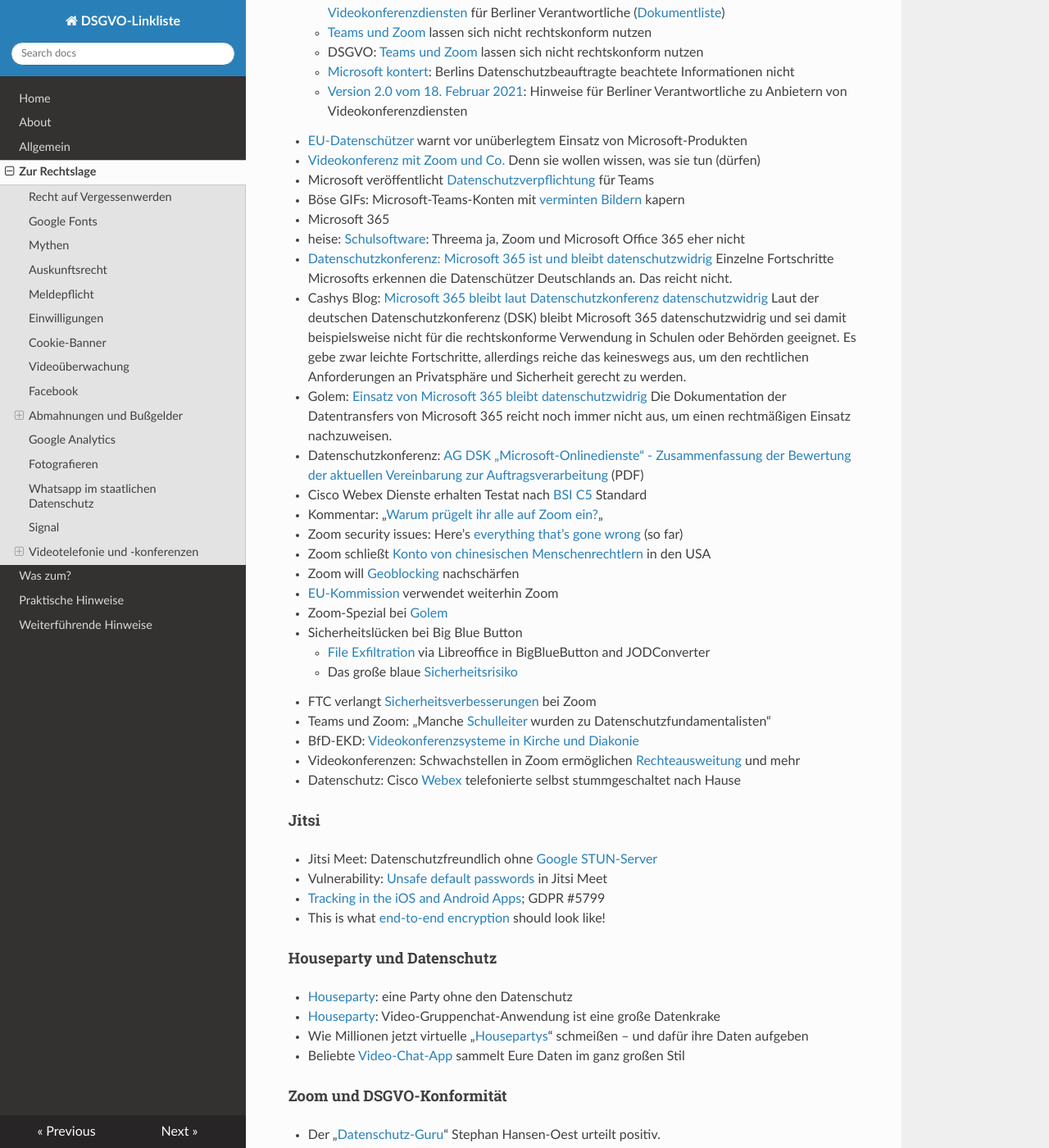
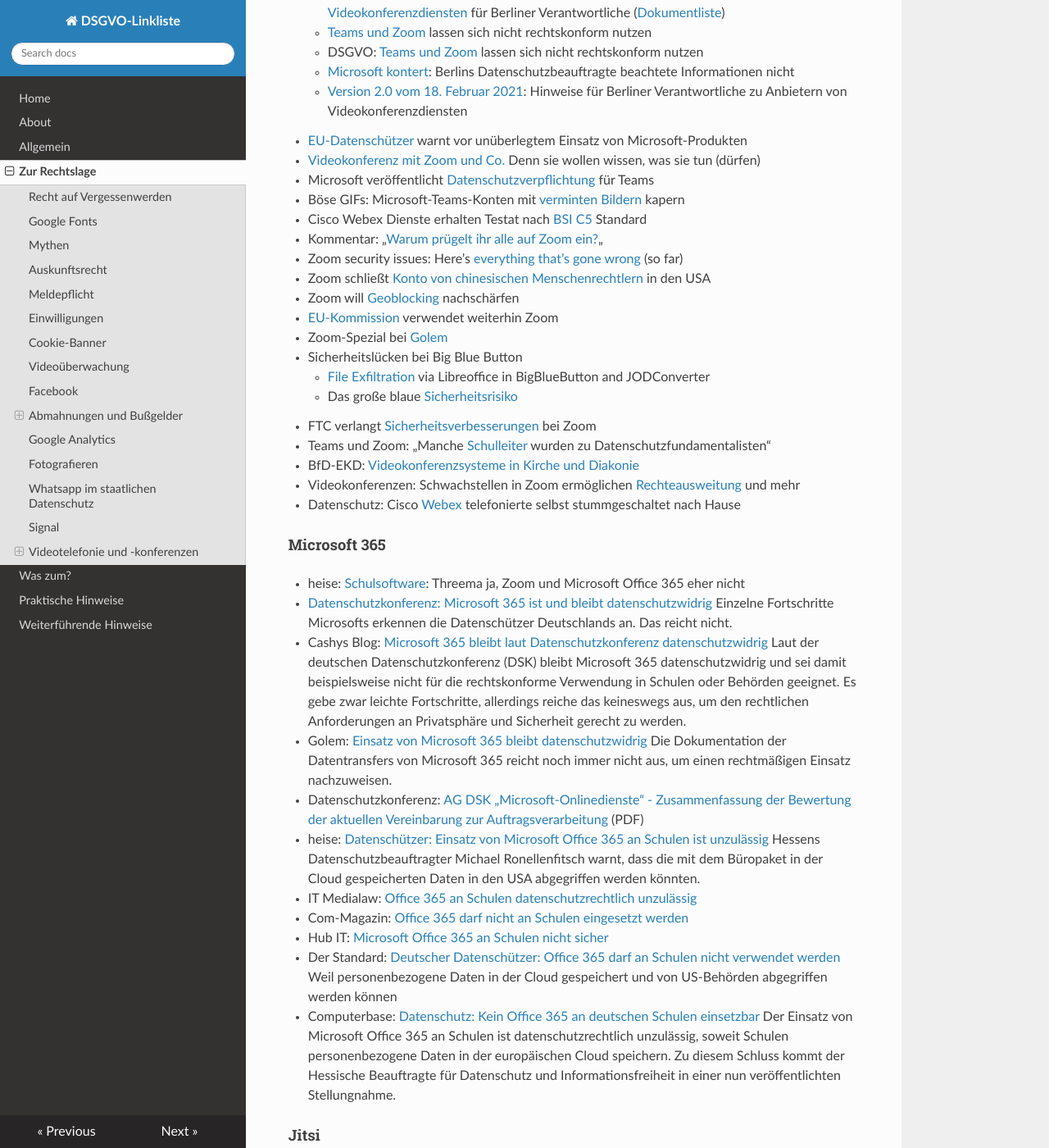
Before and after one commit to jrselzer/DSGVO-Linkliste, an MkDocs documentation site: the page built from docs/Zur_Rechtslage.md, in a window 1280 px wide and 1400 px high, scrolled down 11005 px. Shown: the whole window at 82% size. Built offline with MkDocs 1.6.1, drawn with Linux system fonts in a browser that asks for light colours; nearby versions of some CDN libraries.

Commit message:
Update Zur_Rechtslage.md
MS 365

```diff
--- a/docs/Zur_Rechtslage.md
+++ b/docs/Zur_Rechtslage.md
@@ -342,6 +335,20 @@
 * BfD-EKD: [Videokonferenzsysteme in Kirche und Diakonie](https://datenschutz.ekd.de/2020/04/03/videokonferenzsysteme-in-kirche-und-diakonie/)
 * Videokonferenzen: Schwachstellen in Zoom ermöglichen [Rechteausweitung](https://www.heise.de/news/Videokonferenzen-Schwachstellen-in-Zoom-ermoeglichen-Rechteausweitung-und-mehr-7069420.html) und mehr
 * Datenschutz: Cisco [Webex](https://heise.de/-6713788) telefonierte selbst stummgeschaltet nach Hause
+
+#### Microsoft 365
+* heise: [Schulsoftware](https://www.heise.de/newsticker/meldung/Schulsoftware-Threema-ja-Zoom-und-Microsoft-Office-365-eher-nicht-4711961.html): Threema ja, Zoom und Microsoft Office 365 eher nicht
+* [Datenschutzkonferenz: Microsoft 365 ist und bleibt datenschutzwidrig](https://www.heise.de/news/Datenschutzkonferenz-Microsoft-365-ist-und-bleibt-datenschutzwidrig-7352065.html) Einzelne Fortschritte Microsofts erkennen die Datenschützer Deutschlands an. Das reicht nicht.
+* Cashys Blog: [Microsoft 365 bleibt laut Datenschutzkonferenz datenschutzwidrig](https://stadt-bremerhaven.de/microsoft-365-bleibt-laut-datenschutzkonferenz-datenschutzwidrig/) Laut der deutschen Datenschutzkonferenz (DSK) bleibt Microsoft 365 datenschutzwidrig und sei damit beispielsweise nicht für die rechtskonforme Verwendung in Schulen oder Behörden geeignet. Es gebe zwar leichte Fortschritte, allerdings reiche das keineswegs aus, um den rechtlichen Anforderungen an Privatsphäre und Sicherheit gerecht zu werden.
+* Golem: [Einsatz von Microsoft 365 bleibt datenschutzwidrig](https://www.golem.de/news/datenschutzkonferenz-einsatz-von-microsoft-365-bleibt-datenschutzwidrig-2211-170050.html) Die Dokumentation der Datentransfers von Microsoft 365 reicht noch immer nicht aus, um einen rechtmäßigen Einsatz nachzuweisen.
+* Datenschutzkonferenz: [AG DSK „Microsoft-Onlinedienste“ - Zusammenfassung der Bewertung der aktuellen Vereinbarung zur
+Auftragsverarbeitung](https://datenschutzkonferenz-online.de/media/dskb/2022_24_11_festlegung_MS365_zusammenfassung.pdf) (PDF)
+* heise: [Datenschützer: Einsatz von Microsoft Office 365 an Schulen ist unzulässig](https://www.heise.de/newsticker/meldung/Datenschuetzer-Einsatz-von-Microsoft-Office-365-an-Schulen-ist-unzulaessig-4466156.html) Hessens Datenschutzbeauftragter Michael Ronellenfitsch warnt, dass die mit dem Büropaket in der Cloud gespeicherten Daten in den USA abgegriffen werden könnten.
+* IT Medialaw: [Office 365 an Schulen datenschutzrechtlich unzulässig](https://itmedialaw.com/office-365-an-schulen-datenschutzrechtlich-unzulaessig/)
+* Com-Magazin: [Office 365 darf nicht an Schulen eingesetzt werden](https://www.com-magazin.de/news/datenschutz/office-365-an-schulen-eingesetzt-1728803.html)
+* Hub IT: [Microsoft Office 365 an Schulen nicht sicher](https://www.hubit.de/microsoft-office-365-an-schulen-nicht-sicher/)
+* Der Standard: [Deutscher Datenschützer: Office 365 darf an Schulen nicht verwendet werden](https://www.derstandard.de/story/2000106119463/deutscher-datenschuetzer-office-365-darf-an-schulen-nicht-verwendet-werden) Weil personenbezogene Daten in der Cloud gespeichert und von US-Behörden abgegriffen werden können
+* Computerbase: [Datenschutz: Kein Office 365 an deutschen Schulen einsetzbar](https://www.computerbase.de/2019-07/datenschutz-kein-office-365-schulen/) Der Einsatz von Microsoft Office 365 an Schulen ist datenschutzrechtlich unzulässig, soweit Schulen personenbezogene Daten in der europäischen Cloud speichern. Zu diesem Schluss kommt der Hessische Beauftragte für Datenschutz und Informationsfreiheit in einer nun veröffentlichten Stellungnahme.
 
 #### Jitsi
 * Jitsi Meet: Datenschutzfreundlich ohne [Google STUN-Server](https://www.kuketz-blog.de/jitsi-meet-datenschutzfreundlich-ohne-google-stun-server/)
```
Also changed, not shown: other parts of docs/Zur_Rechtslage.md (+0 -7 lines).
